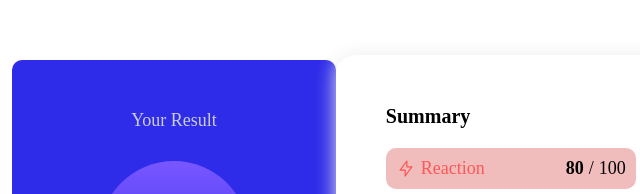
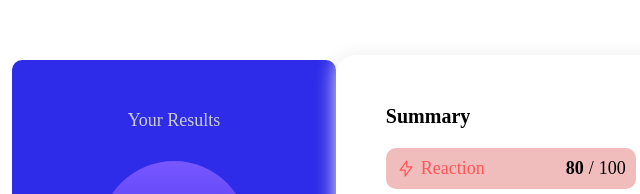
Before and after one commit to get-shrabon/Results-Summary, a plain HTML site: page index.html in a window 1280 px wide. Shown: the part 121-315 px from the top of the page, 291-931 px from the left. Drawn offline with Linux system fonts and the light colour scheme.

Commit message:
Add Some

```diff
--- a/index.html
+++ b/index.html
@@ -19,7 +19,7 @@
   <div class="container">
     <div class="item-1">
       <div class="content">
-        <p>Your Result</p>
+        <p>Your Results</p>
         <div class="number-circle">
           <h2>76</h2>
           <p>of 100</p>
```
